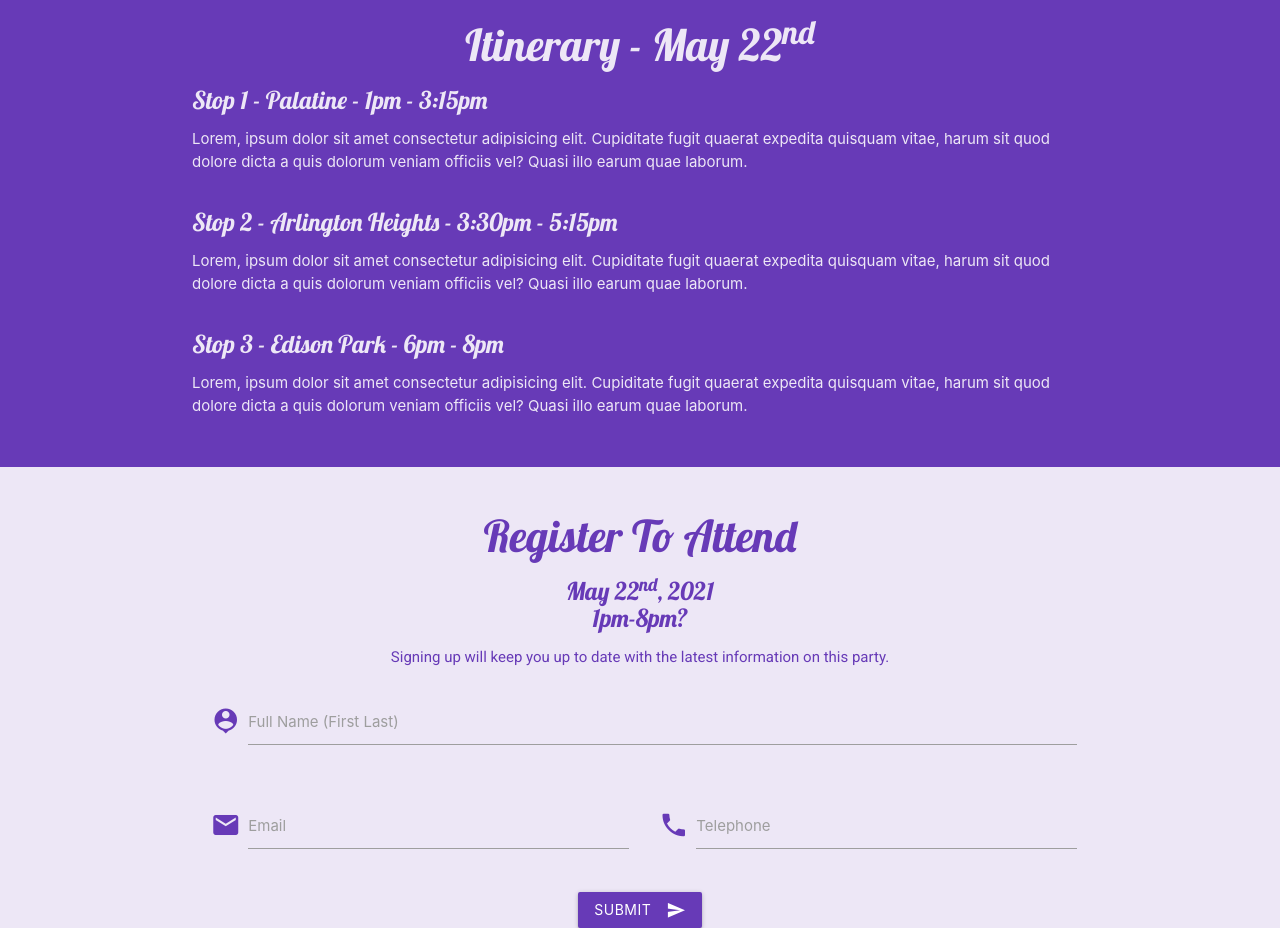
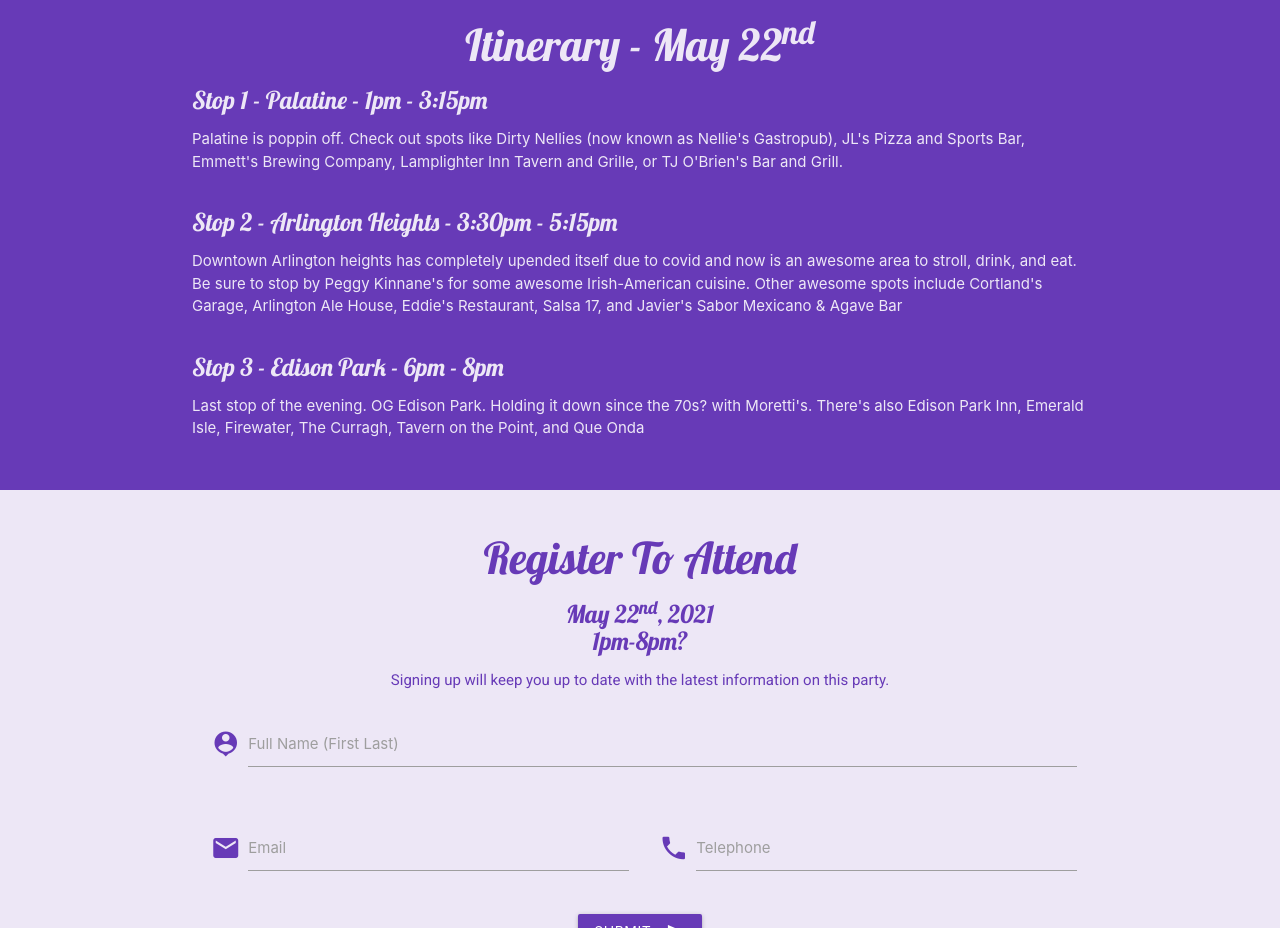
Before and after one commit to PCeeeZy/royal-train-crawl, a website: page public/index.html in a window 1280 px wide. Shown: the part 880-1808 px from the top of the page. Drawn offline with nearby package versions, Linux system fonts and the light colour scheme; a script that the page names is missing.

Commit message:
added bars to the itin

```diff
--- a/public/index.html
+++ b/public/index.html
@@ -97,18 +97,14 @@
                 <div class="s12">
                     <h5 class="font-lobster">Stop 1 - Palatine - 1pm - 3:15pm</h5>
                     <!-- this will be about palatine--showcase peggys, courtland? and one other -->
-                    <p>Lorem, ipsum dolor sit amet consectetur adipisicing elit. Cupiditate fugit quaerat expedita
-                        quisquam vitae, harum sit quod dolore dicta a quis dolorum veniam officiis vel? Quasi illo
-                        earum quae laborum.</p>
+                    <p>Palatine is poppin off.  Check out spots like Dirty Nellies (now known as Nellie's Gastropub), JL's Pizza and Sports Bar, Emmett's Brewing Company, Lamplighter Inn Tavern and Grille, or TJ O'Brien's Bar and Grill.</p>
                 </div>
             </div>
             <div class="row">
                 <div class="s12">
                     <h5 class="font-lobster">Stop 2 - Arlington Heights - 3:30pm - 5:15pm</h5>
                     <!-- this is arlington heights-- showcase spots unknown -->
-                    <p>Lorem, ipsum dolor sit amet consectetur adipisicing elit. Cupiditate fugit quaerat expedita
-                        quisquam vitae, harum sit quod dolore dicta a quis dolorum veniam officiis vel? Quasi illo
-                        earum quae laborum.</p>
+                    <p>Downtown Arlington heights has completely upended itself due to covid and now is an awesome area to stroll, drink, and eat.  Be sure to stop by Peggy Kinnane's for some awesome Irish-American cuisine.  Other awesome spots include Cortland's Garage, Arlington Ale House, Eddie's Restaurant, Salsa 17, and Javier's Sabor Mexicano & Agave Bar</p>
                 </div>
             </div>
             <div class="row">
@@ -116,9 +112,7 @@
                     <h5 class="font-lobster">Stop 3 - Edison Park - 6pm - 8pm</h5>
                     <!--  this is edison park-- the curragh, firewater, edison park inn -> very last spot is morettis
                          -->
-                    <p>Lorem, ipsum dolor sit amet consectetur adipisicing elit. Cupiditate fugit quaerat expedita
-                        quisquam vitae, harum sit quod dolore dicta a quis dolorum veniam officiis vel? Quasi illo
-                        earum quae laborum.</p>
+                    <p>Last stop of the evening.  OG Edison Park. Holding it down since the 70s? with Moretti's.  There's also Edison Park Inn, Emerald Isle, Firewater, The Curragh, Tavern on the Point, and Que Onda</p>
                 </div>
             </div>
         </div>
```
